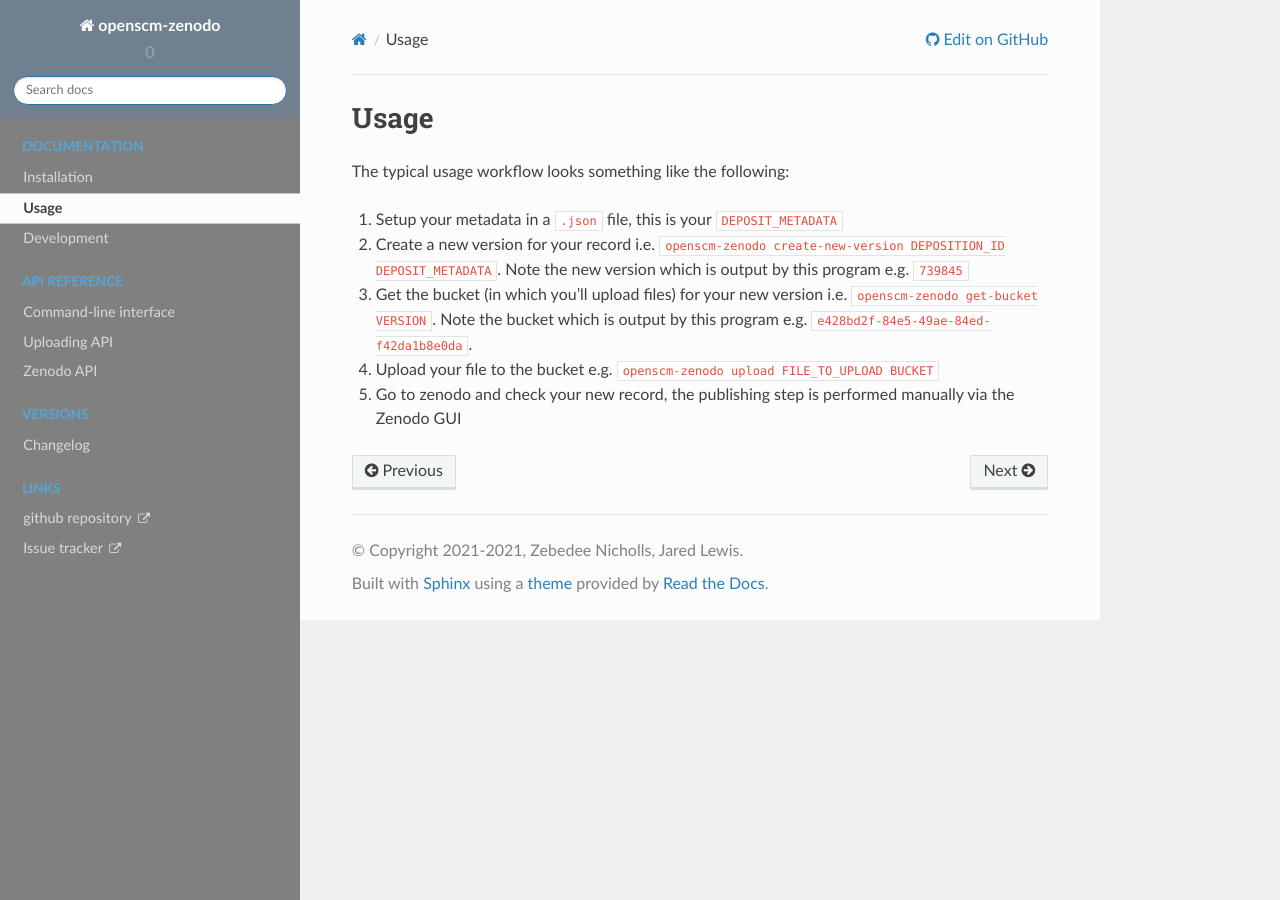
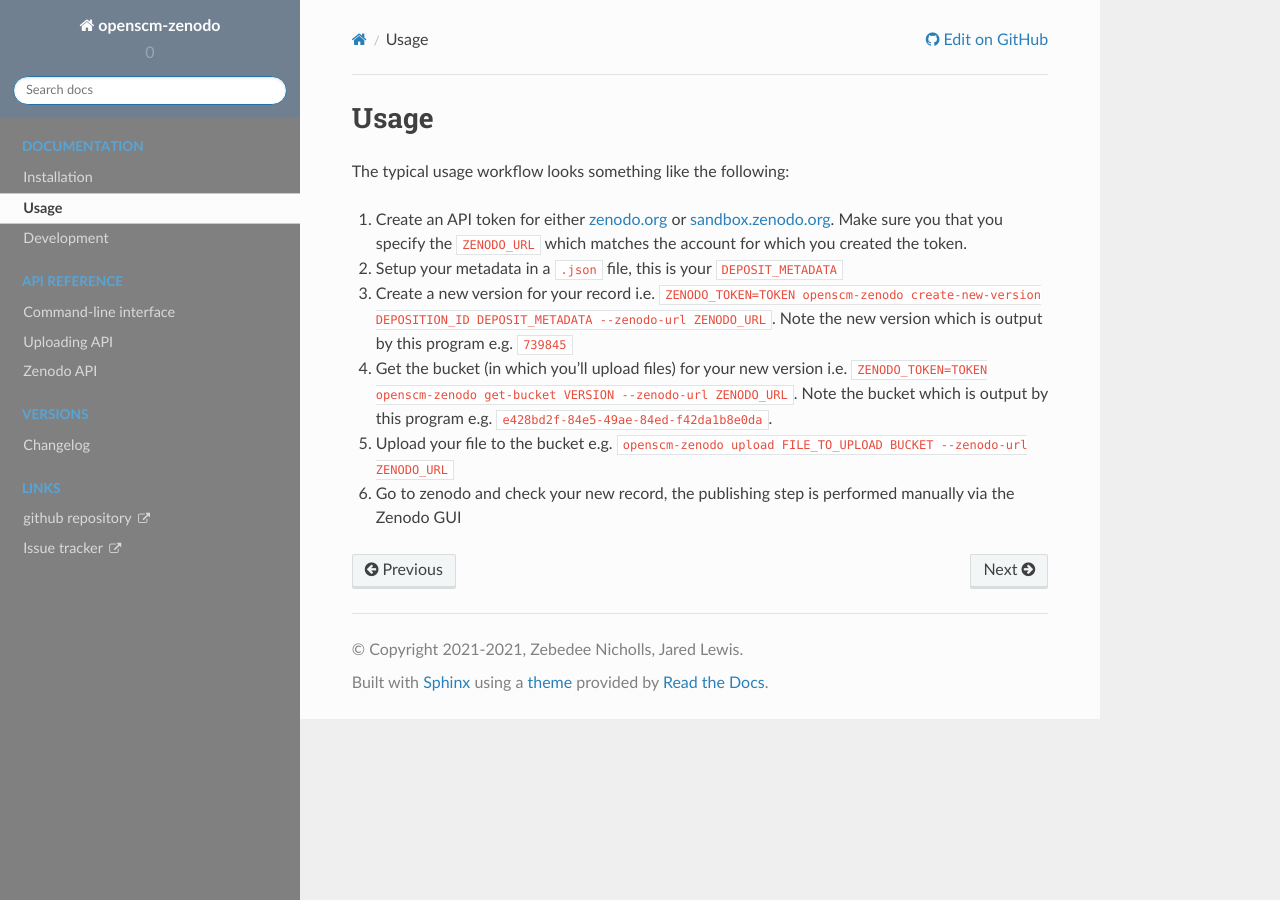
Before and after one commit to openscm/openscm-zenodo, a Sphinx documentation site: the page built from docs/source/usage.rst, in a window 1280 px wide. Built offline with Sphinx 7.4.7 and the Read the Docs theme 2.0.0, drawn with Linux system fonts in a browser that asks for light colours.

Commit message:
Update docs

```diff
--- a/docs/source/usage.rst
+++ b/docs/source/usage.rst
@@ -3,8 +3,9 @@ Usage
 
 The typical usage workflow looks something like the following:
 
+#. Create an API token for either `zenodo.org <https://zenodo.org/account/settings/applications/tokens/new/>`_ or `sandbox.zenodo.org <https://sandbox.zenodo.org/account/settings/applications/tokens/new/>`_. Make sure you that you specify the ``ZENODO_URL`` which matches the account for which you created the token.
 #. Setup your metadata in a ``.json`` file, this is your ``DEPOSIT_METADATA``
-#. Create a new version for your record i.e. ``openscm-zenodo create-new-version DEPOSITION_ID DEPOSIT_METADATA``. Note the new version which is output by this program e.g. ``739845``
-#. Get the bucket (in which you'll upload files) for your new version i.e. ``openscm-zenodo get-bucket VERSION``. Note the bucket which is output by this program e.g. ``e428bd2f-84e5-49ae-84ed-f42da1b8e0da``.
-#. Upload your file to the bucket e.g. ``openscm-zenodo upload FILE_TO_UPLOAD BUCKET``
+#. Create a new version for your record i.e. ``ZENODO_TOKEN=TOKEN openscm-zenodo create-new-version DEPOSITION_ID DEPOSIT_METADATA --zenodo-url ZENODO_URL``. Note the new version which is output by this program e.g. ``739845``
+#. Get the bucket (in which you'll upload files) for your new version i.e. ``ZENODO_TOKEN=TOKEN openscm-zenodo get-bucket VERSION --zenodo-url ZENODO_URL``. Note the bucket which is output by this program e.g. ``e428bd2f-84e5-49ae-84ed-f42da1b8e0da``.
+#. Upload your file to the bucket e.g. ``openscm-zenodo upload FILE_TO_UPLOAD BUCKET --zenodo-url ZENODO_URL``
 #. Go to zenodo and check your new record, the publishing step is performed manually via the Zenodo GUI
```
